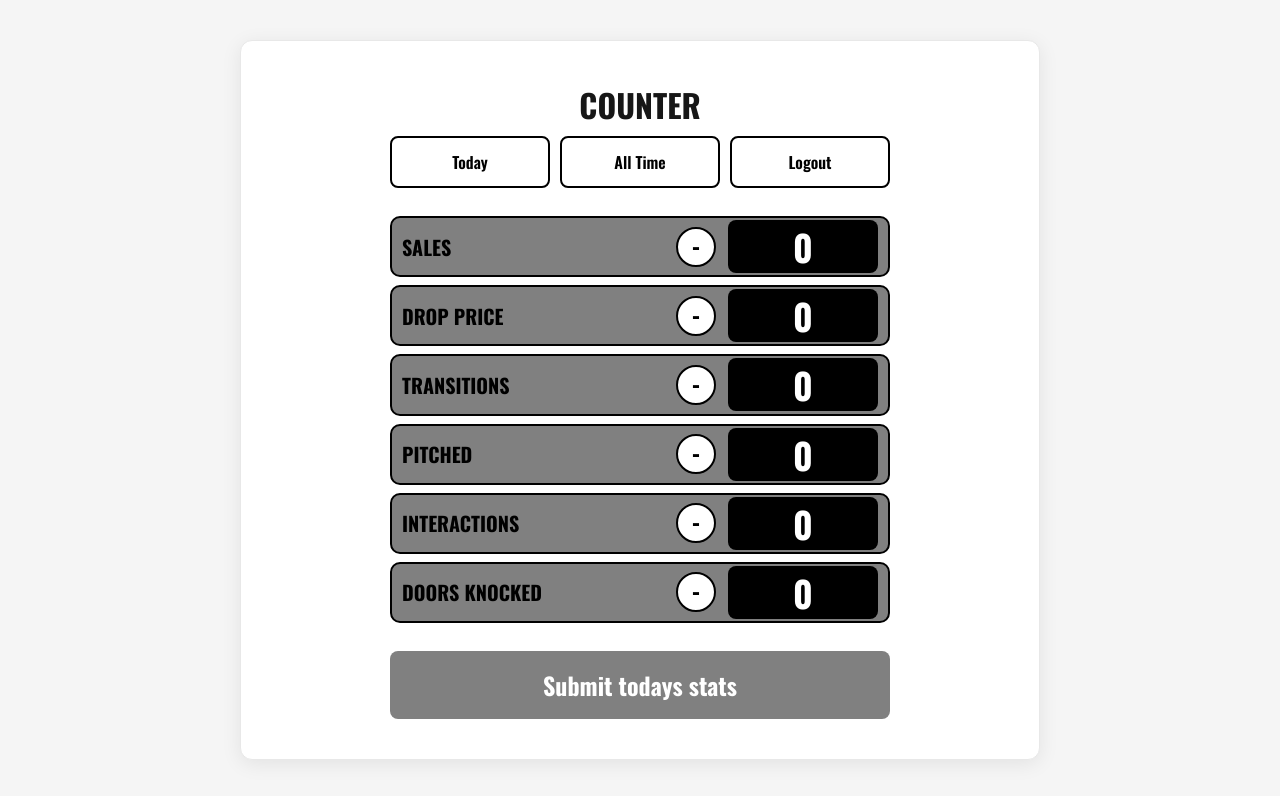
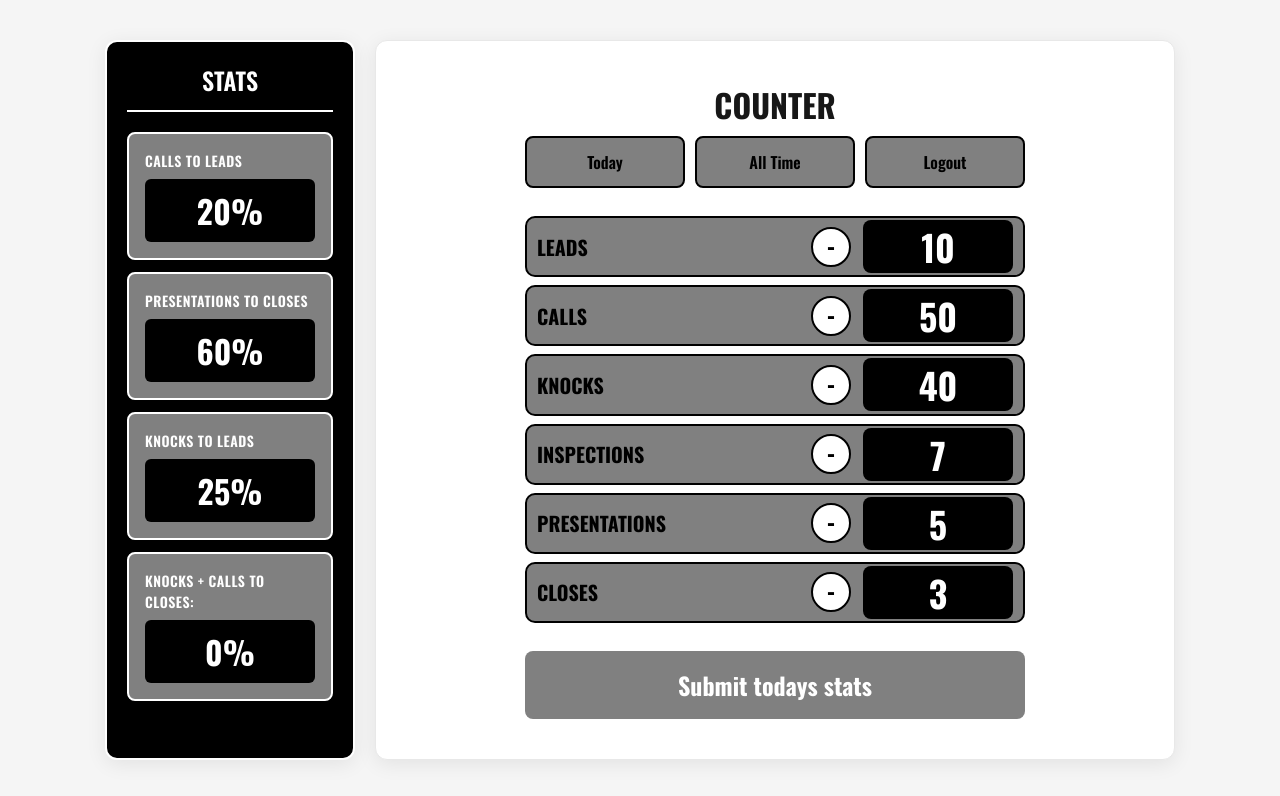
Before and after one commit to EthanDCR/rm-counter, a Next.js app: page / in a window 1280 px wide. Shown: the top 796 px of the page. Built offline with nearby package versions, Linux system fonts and the light colour scheme; sample sign-in values are in the browser's storage.

Commit message:
got conversion rates working correctly for stats component

```diff
--- a/app/page.js
+++ b/app/page.js
@@ -3,17 +3,55 @@
 
 import Image from "next/image";
 import styles from "./page.module.css";
-import { useEffect, useState } from "react";
+import { use, useEffect, useState } from "react";
 import { useRouter } from "next/navigation";
+import { getAllStats } from "./actions";
+import { getTodayStats } from "./actions";
+import Stats from "./stats/Stats";
+
+
 
 export default function Home() {
   const router = useRouter();
-  const [sales, setSales] = useState(0);
-  const [dropPrice, setDropPrice] = useState(0);
-  const [transitions, setTransitions] = useState(0);
-  const [pitches, setPitches] = useState(0);
-  const [interactions, setInteractions] = useState(0);
-  const [doorKnocks, setDoorKnocks] = useState(0);
+  const [leads, setleads] = useState(0);
+  const [call, setCalls] = useState(0);
+  const [knocks, setknocks] = useState(0);
+  const [inspections, setinspections] = useState(0);
+  const [presentations, setpresentations] = useState(0);
+  const [closes, setcloses] = useState(0);
+  const [name, setName] = useState("");
+  const [viewMode, setViewMode] = useState("today");
+
+
+
+  useEffect(() => {
+    const getStats = async () => {
+
+      let allStats;
+
+      if (viewMode === "today") {
+        allStats = await getTodayStats();
+      } else if (viewMode === "allTime") {
+        allStats = await getAllStats();
+      }
+
+      setleads(allStats.leads);
+      setCalls(allStats.calls);
+      setknocks(allStats.knocks);
+      setinspections(allStats.inspections);
+      setpresentations(allStats.presentations);
+      setcloses(allStats.closes);
+    }
+    getStats();
+  }, [viewMode]);
+
+
+  useEffect(() => {
+    const getName = () => {
+      setName(localStorage.getItem('name'));
+    }
+    getName();
+  }, []);
 
   const isLoggedIn = () => {
     const user = localStorage.getItem('userId');
@@ -25,25 +63,36 @@ export default function Home() {
     isLoggedIn();
   }, []);
 
+  const changeView = (view) => {
+    switch (view) {
+      case "today":
+        setViewMode("today");
+        break;
+      case "allTime":
+        setViewMode("allTime");
+        break;
+    }
+  }
+
   const handleClick = (action) => {
     switch (action) {
-      case "sales":
-        setSales(sales + 1);
+      case "leads":
+        setleads(leads + 1);
         break;
-      case "dropPrice":
-        setDropPrice(dropPrice + 1);
+      case "call":
+        setCalls(call + 1);
         break;
-      case "transition":
-        setTransitions(transitions + 1);
+      case "knocks":
+        setknocks(knocks + 1);
         break;
-      case "pitch":
-        setPitches(pitches + 1);
+      case "inspections":
+        setinspections(inspections + 1);
         break;
-      case "interaction":
-        setInteractions(interactions + 1);
+      case "presentations":
+        setpresentations(presentations + 1);
         break;
-      case "doorKnock":
-        setDoorKnocks(doorKnocks + 1);
+      case "closes":
+        setcloses(closes + 1);
         break;
     }
   }
@@ -51,95 +100,93 @@ export default function Home() {
 
   const handleDecrement = (action) => {
     switch (action) {
-      case "sales":
-        setSales(sales - 1);
+      case "leads":
+        setleads(leads - 1);
         break;
-      case "dropPrice":
-        setDropPrice(dropPrice - 1);
+      case "call":
+        setDropPrice(call - 1);
         break;
-      case "transition":
-        setTransitions(transitions - 1);
+      case "knocks":
+        setknocks(knocks - 1);
         break;
-      case "pitch":
-        setPitches(pitches - 1);
+      case "inspections":
+        setinspections(inspections - 1);
         break;
-      case "interaction":
-        setInteractions(interactions - 1);
+      case "presentations":
+        setpresentations(presentations - 1);
         break;
-      case "doorKnock":
-        setDoorKnocks(doorKnocks - 1);
+      case "closes":
+        setcloses(closes - 1);
         break;
     }
   }
 
-
-
-
   return (
     <div className={styles.page}>
+      <Stats viewMode={viewMode}></Stats>
       <main className={styles.main}>
-        <h1>COUNTER</h1>
+        {name ? <h1>{name.toUpperCase()}S COUNTER</h1> : <h1>COUNTER</h1>}
         <div className={styles.buttons}>
-          <button>Today</button>
-          <button>All Time</button>
+          <button onClick={() => changeView("today")}>Today</button>
+          <button onClick={() => changeView("allTime")}>All Time</button>
           <button onClick={() => { localStorage.clear(); isLoggedIn() }}>Logout</button>
         </div>
         <div className={styles.counter}>
-          <h1>SALES</h1>
+          <h1>LEADS</h1>
           <div className={styles.counterControls}>
-            <button onClick={() => handleDecrement("sales")} className={styles.decrementBtn}>-</button>
-            <div onClick={() => handleClick("sales")} className={styles.counterRight}>
-              <strong>{sales}</strong>
+            <button onClick={() => handleDecrement("leads")} className={styles.decrementBtn}>-</button>
+            <div onClick={() => handleClick("leads")} className={styles.counterRight}>
+              <strong>{leads}</strong>
             </div>
           </div>
         </div>
 
         <div className={styles.counter}>
-          <h1>DROP PRICE</h1>
+          <h1>CALLS</h1>
           <div className={styles.counterControls}>
-            <button onClick={() => handleDecrement("dropPrice")} className={styles.decrementBtn}>-</button>
-            <div onClick={() => handleClick("dropPrice")} className={styles.counterRight}>
-              <strong>{dropPrice}</strong>
+            <button onClick={() => handleDecrement("call")} className={styles.decrementBtn}>-</button>
+            <div onClick={() => handleClick("call")} className={styles.counterRight}>
+              <strong>{call}</strong>
             </div>
           </div>
         </div>
 
         <div className={styles.counter}>
-          <h1>TRANSITIONS</h1>
+          <h1>KNOCKS</h1>
           <div className={styles.counterControls}>
-            <button onClick={() => handleDecrement("transition")} className={styles.decrementBtn}>-</button>
-            <div onClick={() => handleClick("transition")} className={styles.counterRight}>
-              <strong>{transitions}</strong>
+            <button onClick={() => handleDecrement("knocks")} className={styles.decrementBtn}>-</button>
+            <div onClick={() => handleClick("knocks")} className={styles.counterRight}>
+              <strong>{knocks}</strong>
             </div>
           </div>
         </div>
 
         <div className={styles.counter}>
-          <h1>PITCHED</h1>
+          <h1>INSPECTIONS</h1>
           <div className={styles.counterControls}>
-            <button onClick={() => handleDecrement("pitch")} className={styles.decrementBtn}>-</button>
-            <div onClick={() => handleClick("pitch")} className={styles.counterRight}>
-              <strong>{pitches}</strong>
+            <button onClick={() => handleDecrement("inspections")} className={styles.decrementBtn}>-</button>
+            <div onClick={() => handleClick("inspections")} className={styles.counterRight}>
+              <strong>{inspections}</strong>
             </div>
           </div>
         </div>
 
         <div className={styles.counter}>
-          <h1>INTERACTIONS</h1>
+          <h1>PRESENTATIONS</h1>
           <div className={styles.counterControls}>
-            <button onClick={() => handleDecrement("interaction")} className={styles.decrementBtn}>-</button>
-            <div onClick={() => handleClick("interaction")} className={styles.counterRight}>
-              <strong>{interactions}</strong>
+            <button onClick={() => handleDecrement("presentations")} className={styles.decrementBtn}>-</button>
+            <div onClick={() => handleClick("presentations")} className={styles.counterRight}>
+              <strong>{presentations}</strong>
             </div>
           </div>
         </div>
 
         <div className={styles.counter}>
-          <h1>DOORS KNOCKED</h1>
+          <h1>CLOSES</h1>
           <div className={styles.counterControls}>
-            <button onClick={() => handleDecrement("doorKnock")} className={styles.decrementBtn}>-</button>
-            <div onClick={() => handleClick("doorKnock")} className={styles.counterRight}>
-              <strong>{doorKnocks}</strong>
+            <button onClick={() => handleDecrement("closes")} className={styles.decrementBtn}>-</button>
+            <div onClick={() => handleClick("closes")} className={styles.counterRight}>
+              <strong>{closes}</strong>
             </div>
           </div>
         </div>
--- a/app/page.module.css
+++ b/app/page.module.css
@@ -236,7 +236,7 @@ a.secondary {
   cursor: pointer;
   border: 2px solid #000;
   border-radius: 8px;
-  background-color: #fff;
+  background-color: grey;
   color: #000;
   transition: all 0.3s;
 }
--- /dev/null
+++ b/app/stats/Stats.js
@@ -0,0 +1,68 @@
+import { useEffect } from "react"
+import { getAllStats } from "../actions"
+import { getTodayStats } from "../actions";
+import { useState } from "react";
+import styles from "./stats.module.css";
+
+export default function Stats({ viewMode }) {
+
+  const [callsToLeads, setCallsToLeads] = useState(0);
+  const [presentationsToClose, setPresentationToClose] = useState(0);
+  const [knocksToLeads, setKnocksToLeads] = useState(0);
+  const [callsAndKnocksToCloses, setCallsAndKnocksToCloses] = useState(0);
+
+  const getPercent = (stat1, stat2) => {
+    const percent = (stat1 / stat2) * 100;
+    return percent.toFixed(0);
+  }
+
+  useEffect(() => {
+    const getStats = async () => {
+      const allStats = await getAllStats();
+      const todayStats = await getTodayStats();
+      const sumKnocksCalls = (allStats.knocks + allStats.calls);
+
+      if (viewMode === "allTime") {
+        setCallsToLeads(getPercent(allStats.leads, allStats.calls));
+        setPresentationToClose(getPercent(allStats.closes, allStats.presentations));
+        setKnocksToLeads(getPercent(allStats.leads, allStats.knocks));
+        setCallsAndKnocksToCloses(getPercent(allStats.closes, sumKnocksCalls));
+
+      } else if (viewMode === "today") {
+        setCallsToLeads(getPercent(todayStats.leads, todayStats.calls));
+        setPresentationToClose(getPercent(todayStats.closes, todayStats.presentations));
+        setKnocksToLeads(getPercent(todayStats.leads, todayStats.knocks));
+        setCallsAndKnocksToCloses(getPercent(todayStats.closes, sumKnocksCalls));
+      }
+    }
+    getStats();
+  }, [viewMode]);
+
+  return (
+    <>
+      <div className={styles.statsContainer}>
+        <h2 className={styles.statsTitle}>STATS</h2>
+
+        <div className={styles.statCard}>
+          <div className={styles.statLabel}>Calls to Leads</div>
+          <div className={styles.statValue}>{callsToLeads}%</div>
+        </div>
+
+        <div className={styles.statCard}>
+          <div className={styles.statLabel}>Presentations to Closes</div>
+          <div className={styles.statValue}>{presentationsToClose}%</div>
+        </div>
+
+        <div className={styles.statCard}>
+          <div className={styles.statLabel}>Knocks to Leads</div>
+          <div className={styles.statValue}>{knocksToLeads}%</div>
+        </div>
+
+        <div className={styles.statCard}>
+          <div className={styles.statLabel}>Knocks + Calls to Closes: {}</div>
+          <div className={styles.statValue}>{callsAndKnocksToCloses}%</div>
+        </div>
+      </div >
+    </>
+  )
+}
--- /dev/null
+++ b/app/stats/stats.module.css
@@ -0,0 +1,57 @@
+.statsContainer {
+  display: flex;
+  flex-direction: column;
+  gap: 12px;
+  padding: 20px;
+  background-color: #000;
+  border-radius: 12px;
+  border: 2px solid #fff;
+  box-shadow: 0 4px 20px rgba(0, 0, 0, 0.08);
+  width: 250px;
+  height: 90vh;
+  overflow-y: auto;
+  margin-right: 20px;
+}
+
+.statsTitle {
+  font-size: 24px;
+  font-weight: 600;
+  text-align: center;
+  margin: 0 0 8px 0;
+  padding-bottom: 12px;
+  border-bottom: 2px solid #fff;
+  color: #fff;
+}
+
+.statCard {
+  display: flex;
+  flex-direction: column;
+  gap: 8px;
+  padding: 16px;
+  background-color: grey;
+  border: 2px solid #fff;
+  border-radius: 8px;
+  transition: all 0.3s;
+}
+
+.statCard:hover {
+  box-shadow: 0 4px 12px rgba(0, 0, 0, 0.1);
+}
+
+.statLabel {
+  font-size: 14px;
+  font-weight: 600;
+  color: #fff;
+  text-transform: uppercase;
+  letter-spacing: 0.5px;
+}
+
+.statValue {
+  font-size: 32px;
+  font-weight: bold;
+  color: #fff;
+  text-align: center;
+  background-color: #000;
+  padding: 8px;
+  border-radius: 6px;
+}
```
Also changed, not shown: app/actions.js (+38 -4 lines), app/login/login.module.css (+8 -0 lines), app/login/page.js (+20 -3 lines), 1 other file (tests, documents, lock files or other folders).
